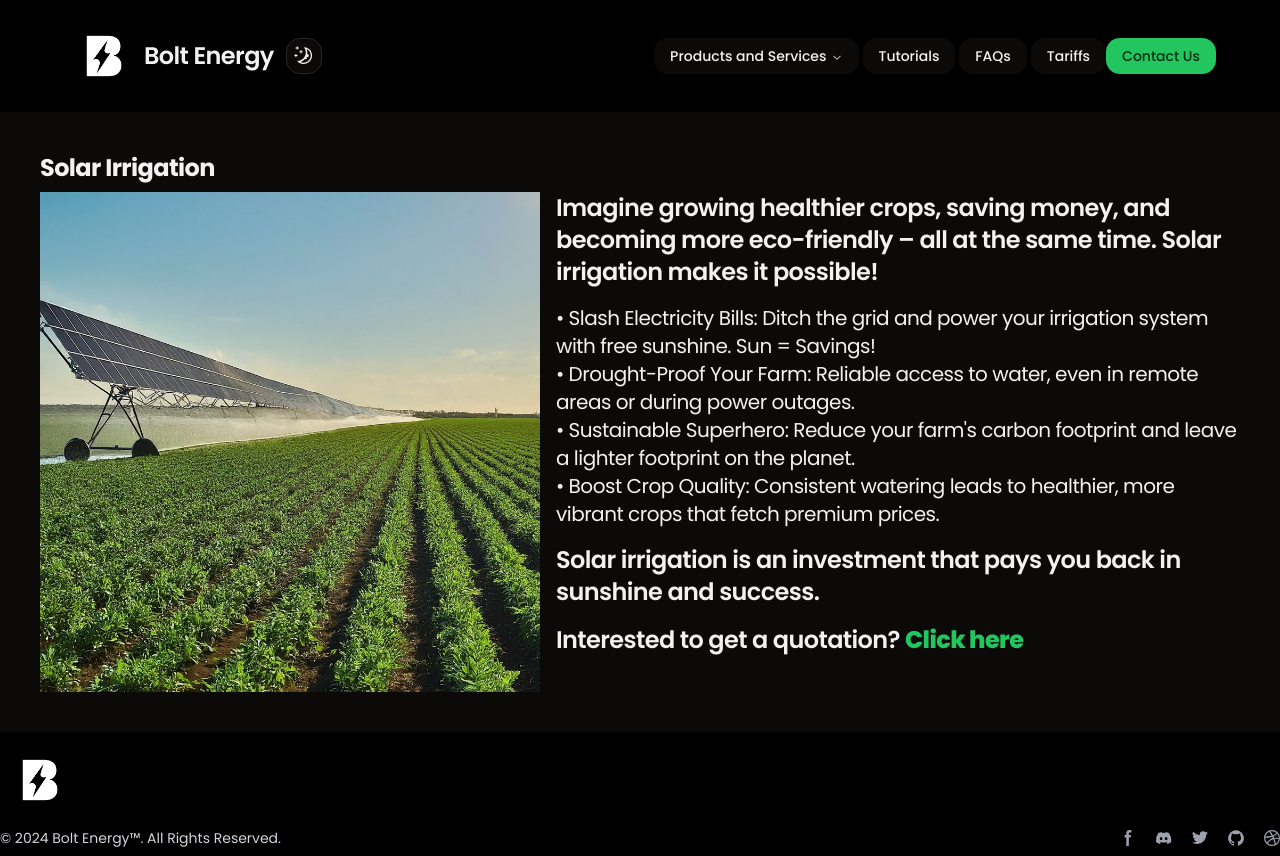
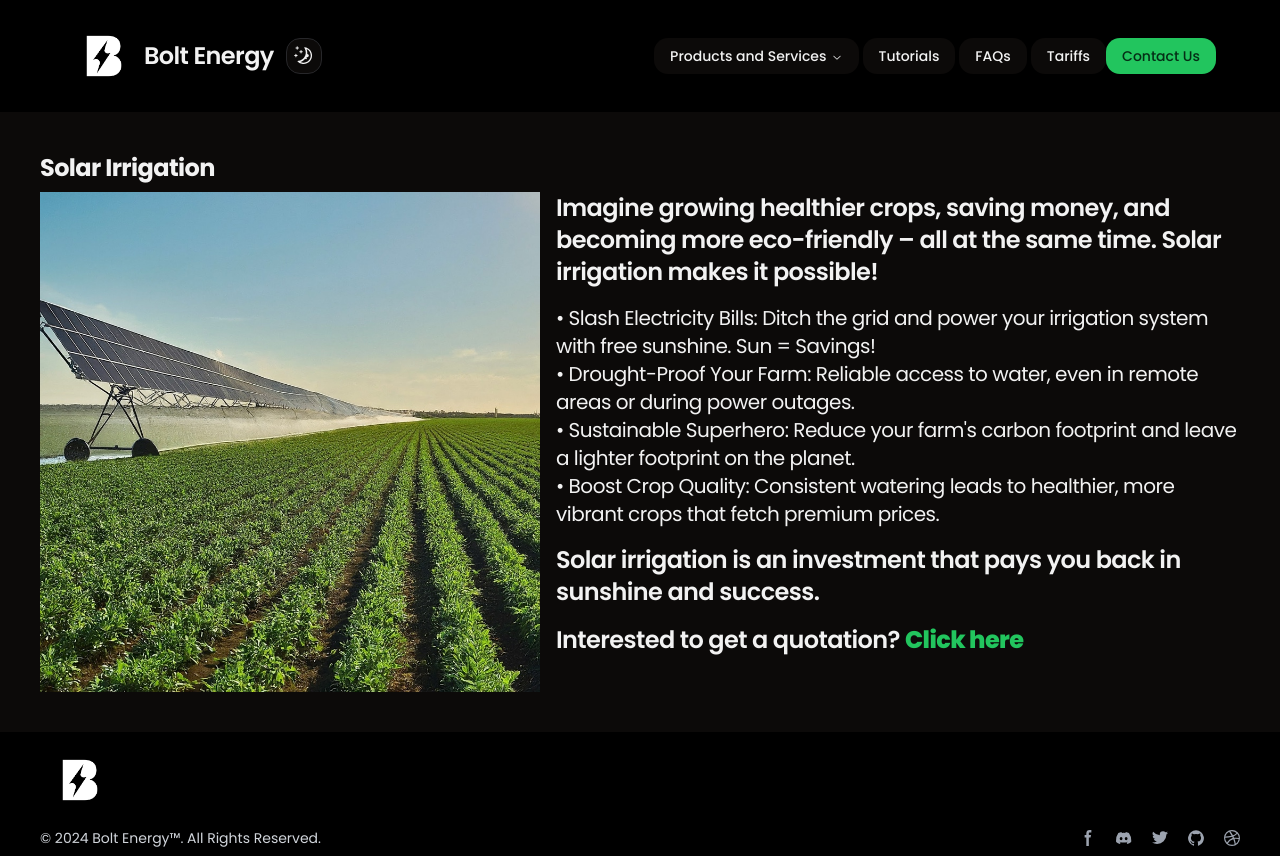
Before and after one commit to amrayman100/solar, a Next.js app: page /product/solar-irrigation in a window 1280 px wide. Built offline with nearby package versions, Linux system fonts and the light colour scheme.

Commit message:
Update footer.tsx

```diff
--- a/components/shared/footer.tsx
+++ b/components/shared/footer.tsx
@@ -3,9 +3,9 @@ import Image from "next/image";
 export function Footer() {
   return (
     <>
-      <footer className="bg-white dark:bg-black">
-        <div className="mx-auto w-screen max-w-screen-xl mt-2">
-          <div className="sm:flex sm:items-center sm:justify-between">
+      <footer className="bg-white dark:bg-black w-screen">
+        <div className="mt-2 w-full">
+          <div className="flex justify-between mx-10">
             <div className="flex gap-2">
               <div className="hidden dark:block">
                 <Image
@@ -38,7 +38,7 @@ export function Footer() {
             </div>
             {/* <div>Links</div> */}
           </div>
-          <div className="py-2 bg-white dark:bg-black md:flex md:items-center md:justify-between">
+          <div className="py-2 bg-white dark:bg-black md:flex md:items-center md:justify-between mx-10">
             <span className="text-sm text-gray-500 dark:text-gray-300 sm:text-center">
               © 2024 <a href="https://flowbite.com/">Bolt Energy™</a>. All
               Rights Reserved.
```
